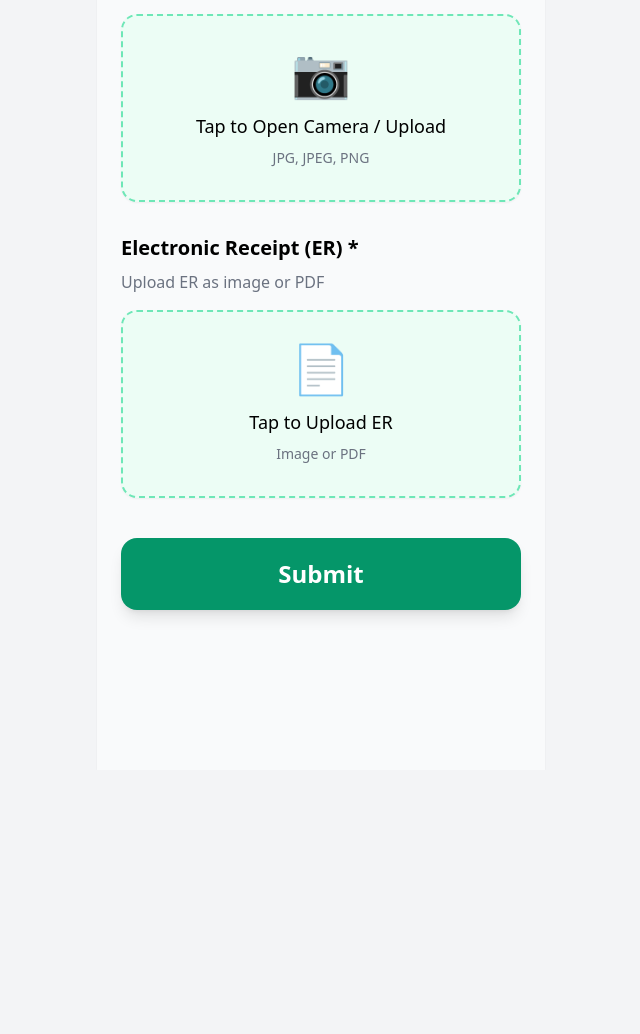
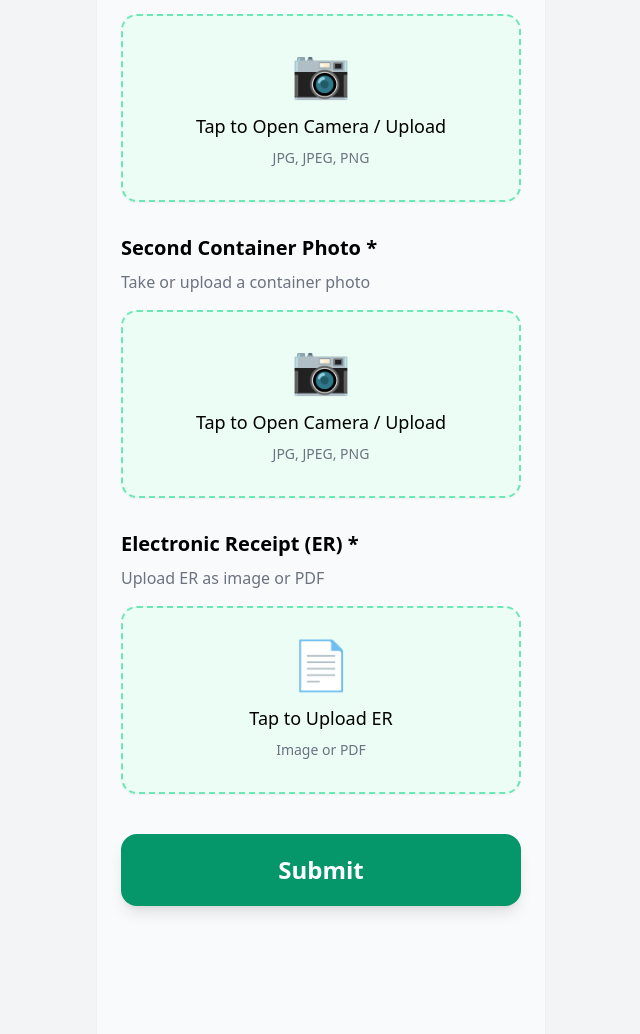
Before and after one commit to Mohdashraf11/bab-al-sabar, a Django app: page / in a window 1280 px wide. Shown: the part 632-1666 px from the top of the page, without its empty margins (319-959 px from the left). Before the commit the page ends 1247 px from the top, so only its background shows below. Run offline with Django 5.2, Linux system fonts and the light colour scheme; some libraries are stand-ins or nearby versions.

Commit message:
Add optional second container upload

```diff
--- a/templates/index.html
+++ b/templates/index.html
@@ -173,7 +173,7 @@
 
         </div>
 
-        <!-- Container Photo -->
+        <!-- Container1 Photo -->
 
         <div>
 
@@ -224,6 +224,60 @@
             </div>
 
             <p id="containerFileName"
+            class="text-sm text-gray-500 mt-2"></p>
+
+        </div>
+
+            <!-- Container2 Photo -->
+
+        <div>
+
+            <label class="block text-xl font-semibold mb-2">
+                Second Container Photo *
+            </label>
+
+            <p class="text-gray-500 mb-4">
+                Take or upload a container photo
+            </p>
+
+            <label class="block">
+
+                <div class="border-2 border-dashed border-emerald-300 rounded-2xl p-8 text-center cursor-pointer bg-emerald-50 shadow-sm hover:shadow-md transition">
+
+                    <div class="text-5xl mb-4">
+                        📷
+                    </div>
+
+                    <p class="text-lg font-medium">
+                        Tap to Open Camera / Upload
+                    </p>
+
+                    <p class="text-sm text-gray-500 mt-2">
+                        JPG, JPEG, PNG
+                    </p>
+
+                </div>
+
+                <input type="file"
+                    id="second_container_photo"
+                    name="second_container_photo"
+                    accept="image/*"
+                    capture="environment"
+                    class="hidden">
+
+            </label>
+
+            <!-- Preview -->
+
+            <div id="secondContainerPreview"
+                class="hidden mt-4">
+
+                <img id="containerImage"
+                    class="w-full rounded-2xl border">
+
+            </div>
+
+            <p id="secondContainerFileName"
             class="text-sm text-gray-500 mt-2"></p>
 
         </div>
@@ -316,6 +370,48 @@
         }
     });
 
+    const secondContainerInput =
+        document.getElementById(
+            'second_container_photo'
+        );
+
+    const secondContainerPreview =
+        document.getElementById(
+            'secondContainerPreview'
+        );
+
+    const secondContainerFileName =
+        document.getElementById(
+            'secondContainerFileName'
+        );
+
+    secondContainerInput.addEventListener(
+        'change',
+        function(e) {
+
+            const file = e.target.files[0];
+
+            if (file) {
+
+                secondContainerFileName.innerHTML =
+                    "✅ Second container selected";
+
+                const reader = new FileReader();
+
+                reader.onload = function(event) {
+
+                    secondContainerPreview.src =
+                        event.target.result;
+
+                    secondContainerPreview.classList.remove(
+                        'hidden'
+                    );
+                };
+
+                reader.readAsDataURL(file);
+            }
+        }
+    );
 
     const erInput = document.getElementById('erInput');
 
--- a/templates/success.html
+++ b/templates/success.html
@@ -103,7 +103,7 @@
         <a href="/"
            class="block w-full bg-emerald-600 hover:bg-emerald-700 transition text-white text-xl font-bold py-4 rounded-2xl">
 
-            Start Another Trip
+            Done ..
 
         </a>
 
--- a/trips/admin.py
+++ b/trips/admin.py
@@ -39,6 +39,7 @@
             'Truck Number',
             'Status',
             'Container Photo',
+            'Second Container Photo',
             'ER File',
             'Created At',
         ])
@@ -50,6 +51,7 @@
                 trip.truck_number,
                 trip.status,
                 trip.container_photo.url if trip.container_photo else '',
+                trip.second_container_photo.url if trip.second_container_photo else '',
                 trip.er_file.url if trip.er_file else '',
                 trip.created_at,
             ])
@@ -76,6 +78,7 @@
             'Truck Number',
             'Status',
             'Container Photo',
+            'Second Container Photo',
             'ER File',
             'Created At',
         ]
@@ -90,6 +93,7 @@
                 trip.truck_number,
                 trip.status,
                 trip.container_photo.url if trip.container_photo else '',
+                trip.second_container_photo.url if trip.second_container_photo else '',
                 trip.er_file.url if trip.er_file else '',
                 str(trip.created_at),
             ])
--- a/trips/forms.py
+++ b/trips/forms.py
@@ -4,4 +4,10 @@
 class TripForm(forms.ModelForm):
     class Meta:
         model = Trip
-        fields = ['truck_number', 'trip_id', 'container_photo', 'er_file']
+        fields = [
+            'truck_number',
+            'trip_id',
+            'container_photo',
+            'second_container_photo',
+            'er_file'
+        ]
--- a/trips/models.py
+++ b/trips/models.py
@@ -12,6 +12,12 @@
         upload_to='container_photos/',
         validators=[validate_container_photo]
     )
+    second_container_photo = models.ImageField(
+        upload_to='container_photos/',
+        validators=[validate_container_photo],
+        blank=True,
+        null=True
+    )
     er_file = models.FileField(
         upload_to='er_files/',
         validators=[validate_er_file]
```
Also changed, not shown: trips/migrations/0003_trip_second_container_photo_and_more.py (added).
